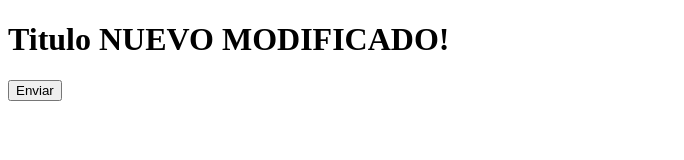
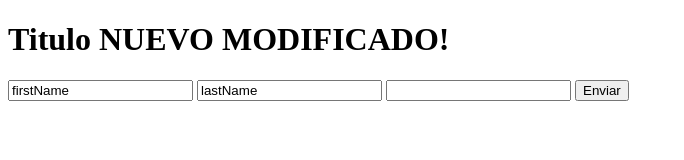
Before and after one commit to sebasgon/hello-world-git, a plain HTML site: page index.html in a window 1280 px wide. Shown: the whole page, without its empty margins (0-684 px from the left). Drawn offline with Linux system fonts and the light colour scheme.

Commit message:
se modifico index

```diff
--- a/index.html
+++ b/index.html
@@ -9,7 +9,11 @@
     <h1>Titulo NUEVO MODIFICADO!</h1>
 
     <form action="#" method="get">
+        <input type="text" value="firstName" id="firstName">
+        <input type="text" value="lastName" id="lastName">
+        <input type="number" value="age" id="age">
         <input type="button" value="Enviar">
+
     </form>
 </body>
 </html>
```
